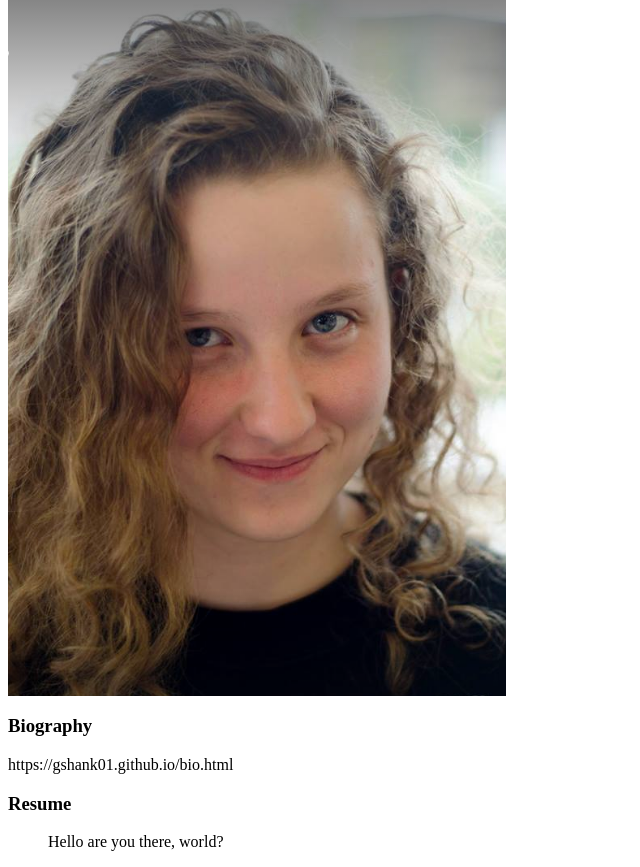
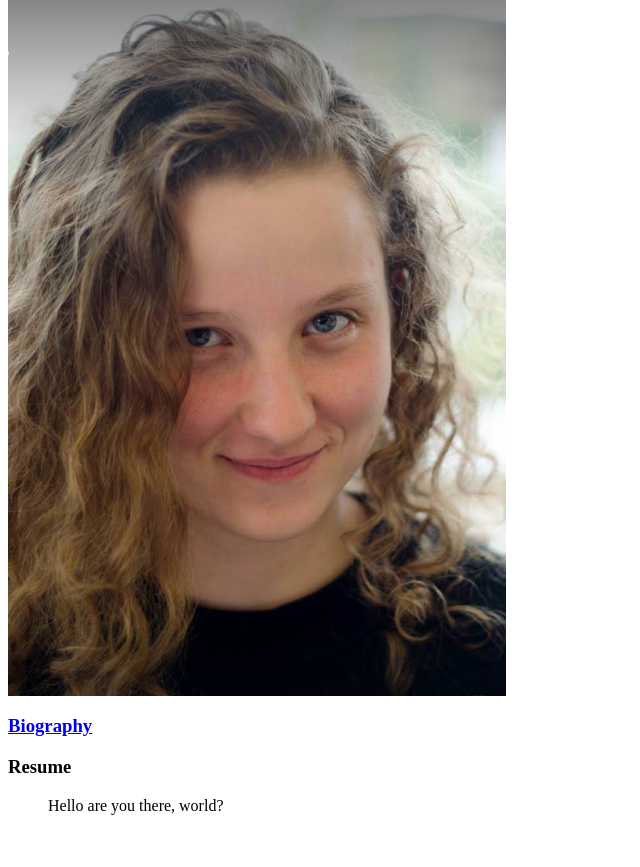
Before and after one commit to gshank01/gshank01.github.io, a plain HTML site: page index.html in a window 1280 px wide. Shown: the part 66-933 px from the top of the page, without its empty margins (0-640 px from the left). After the commit the page ends 897 px from the top, so only its background shows below. Drawn offline with Linux system fonts and the light colour scheme.

Commit message:
index with href for link

```diff
--- a/index.html
+++ b/index.html
@@ -15,8 +15,7 @@ September 26, 2017
 
 <img src="graceface_screenshot.png" alt="Headshot">
 
-<h3> Biography </h3>
-		<p>https://gshank01.github.io/bio.html</p>
+<a href="https://gshank01.github.io/bio.html"><h3>Biography</h3></a>
 
 <h3> Resume </h3>
 	<ol>
```
